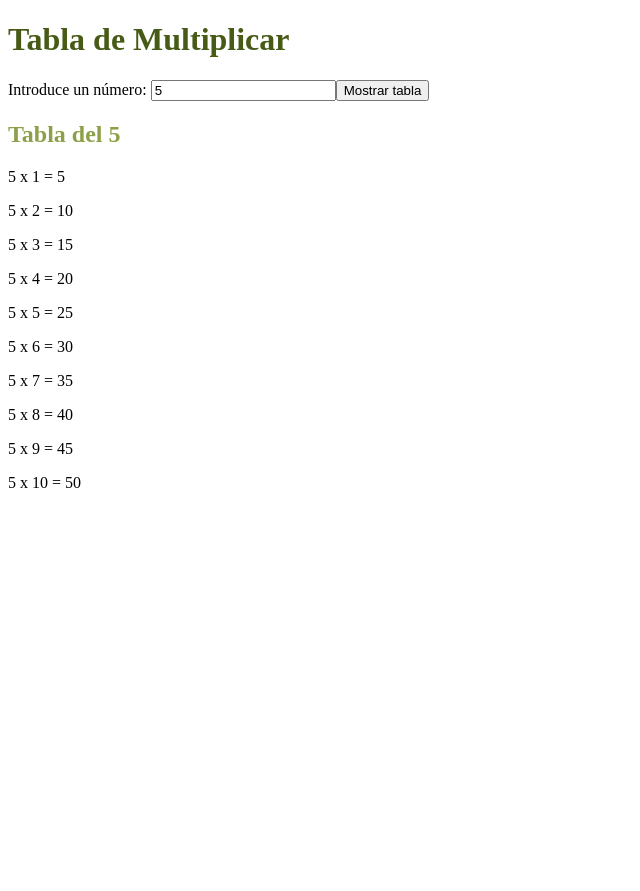
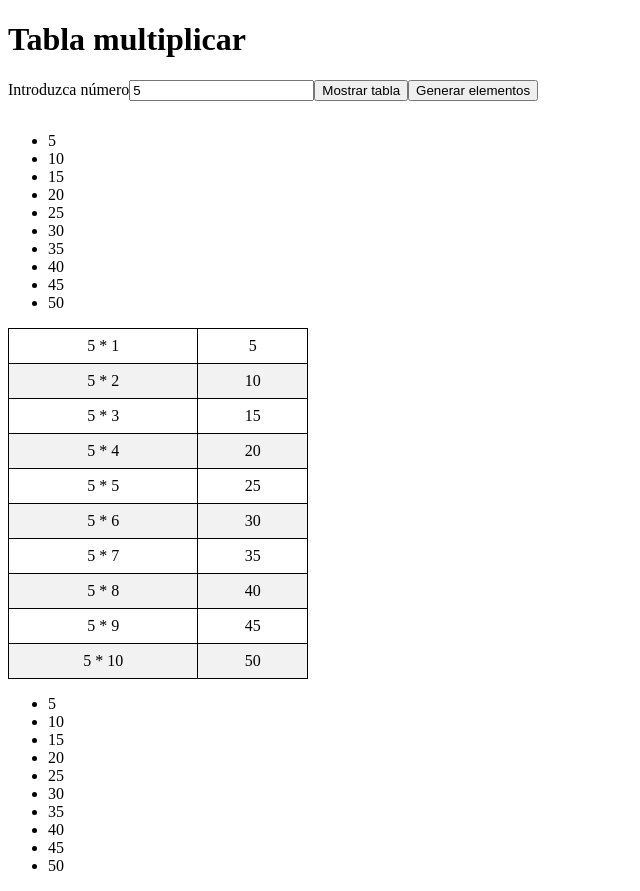
Before and after one commit to monicacgomez/primerangular, an Angular app: page / in a window 1280 px wide. Both pictures are taken after typing "5" into the empty fields and a click on the button "Mostrar tabla". Shown: the whole page, without its empty margins (0-640 px from the left). Before the commit the page ends 800 px from the top, so only its background shows below. Built offline with nearby package versions, Linux system fonts and the light colour scheme.

Commit message:
Tabla de multiplicar - Estilo Paco

```diff
--- a/src/app/app.html
+++ b/src/app/app.html
@@ -1 +1 @@
-<app-multiplicar-numeros></app-multiplicar-numeros>
+<app-tabla-multiplicar-component></app-tabla-multiplicar-component>
--- /dev/null
+++ b/src/components/tablamultiplicarcomponent/tabla.multiplicar.component.css
@@ -0,0 +1,19 @@
+table {
+  border-collapse: collapse;
+  margin-top: 15px;
+  width: 300px;
+}
+
+th, td {
+  border: 1px solid black;
+  padding: 8px;
+  text-align: center;
+}
+
+th {
+  background-color: lightblue;
+}
+
+tr:nth-child(even) {
+  background-color: #f2f2f2;
+}
--- a/src/components/tablamultiplicarcomponent/tabla.multiplicar.component.html
+++ b/src/components/tablamultiplicarcomponent/tabla.multiplicar.component.html
@@ -1,18 +1,46 @@
-<h1 style="color: #475b16">Tabla de Multiplicar</h1>
+<h1>Tabla multiplicar</h1>
 
-<form (ngSubmit)="multiplicarNumeros()">
-    <label>Introduce un número: </label>
-    <input type="number" #cajanumero required>
+<form #tablaform="ngForm">
 
-    <button type="submit">Mostrar tabla</button>
+    <label>Introduzca número</label>
+    <input type="number" #cajanumero/>
+
+    <button (click)="mostrarTabla()">
+        Mostrar tabla
+    </button>
+
+    <button (click)="generarElementos()">
+        Generar elementos
+    </button>
+
 </form>
 
-<div *ngIf="tabla.length > 0">
-    <h2 style="color: #8ba048">
-        Tabla del {{ numero }}
-    </h2>
+<table border="1">
+    @for (elem of elementos; track elem){
+        <tr>
+            <td> {{ elem.operacion }}</td>
+            <td>{{ elem.resultado }}</td>
+        </tr>
+    }
+</table>
 
-    <p *ngFor="let resultado of tabla">
-         {{ numero }} x {{ resultado.multiplicador }} = {{ resultado.producto }}
-    </p>
-</div>
+<ul>
+    @for (algo of [].constructor(10); track $index){
+        <li>{{ numero * ($index + 1) }}</li>
+    }
+</ul>
+
+<table border="1">
+    @for (num of numeros; track num; let i = $index){
+        <tr>
+            <td> {{ numero }} * {{ i + 1 }}</td>
+            <td>{{num}}</td>
+        </tr>
+    }
+</table>
+
+<ul>
+    @for (num of numeros; track num){
+        <li>{{num}}</li>
+    }
+</ul>
--- a/src/components/tablamultiplicarcomponent/tabla.multiplicar.component.ts
+++ b/src/components/tablamultiplicarcomponent/tabla.multiplicar.component.ts
@@ -1,31 +1,43 @@
-import { Component, ElementRef, ViewChild } from "@angular/core";
+import { Component, ElementRef, ViewChild } from '@angular/core';
 
 @Component({
-    selector: "app-multiplicar-numeros",
-    standalone: false,
-    templateUrl: "./tabla.multiplicar.component.html"
+  selector: 'app-tabla-multiplicar-component',
+  standalone: false,
+  styleUrl: './tabla.multiplicar.component.css',
+  templateUrl: './tabla.multiplicar.component.html',
 })
+
 export class TablaMultiplicarComponent {
+  @ViewChild("cajanumero") cajaNumero!: ElementRef;
+  public elementos!: Array<any>;
+  public numeros!: Array<number>;
+  public numero!: number;
 
-    public numero: number = 0;
+  generarElementos(): void {
+    this.numero = parseInt(this.cajaNumero.nativeElement.value);
 
-    public tabla: {
-        multiplicador: number;
-        producto: number;
-    }[] = [];
+    let aux = [];
+    for (let i = 1; i <= 10; i++) {
+        let resultado = this.numero * i;
+        let operacion = this.numero + " * " + i;
 
-    @ViewChild("cajanumero") cajaNumero!: ElementRef;
+        aux.push({
+            operacion: operacion,
+            resultado: resultado
+        });
+    }
 
-    multiplicarNumeros(): void {
-        this.numero = parseInt(this.cajaNumero.nativeElement.value);
+    this.elementos = aux;
+}
 
-        this.tabla = [];
+mostrarTabla():void {
+    this.numero = parseInt(this.cajaNumero.nativeElement.value);
+    let aux = [];
 
-        for (let i = 1; i <= 10; i++) {
-            this.tabla.push({
-                multiplicador: i,
-                producto: this.numero * i
-            });
-        }
+    for (let i = 1; i <= 10; i++){
+        let resultado = this.numero * i;
+        aux.push(resultado);
     }
+    this.numeros = aux;
 }
+}
```
Also changed, not shown: 1 other file (tests, documents, lock files or other folders).
